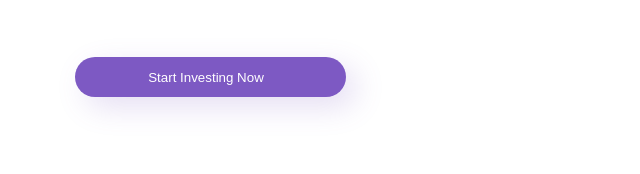
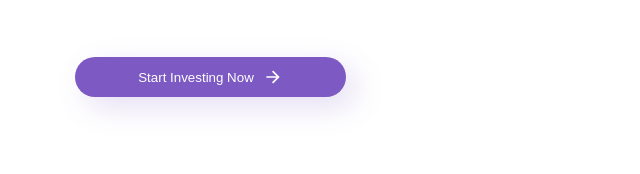
Before and after one commit to sejalsohanrawat/Figmaproject307, a plain HTML site: page index.html in a window 1280 px wide. Shown: the part 441-615 px from the top of the page, 0-640 px from the left. Drawn offline with Linux system fonts and the light colour scheme; files whose address does not match are found by name.

Commit message:
Update index.html

```diff
--- a/index.html
+++ b/index.html
@@ -47,7 +47,7 @@
                 <button>
                   Start Investing Now
                   <img
-                    src="../figmaproject/Assets/arrow-right-line 1.svg"
+                    src="./Assets/arrow-right-line 1.svg"
                     alt=""
                   />
                 </button>
```
